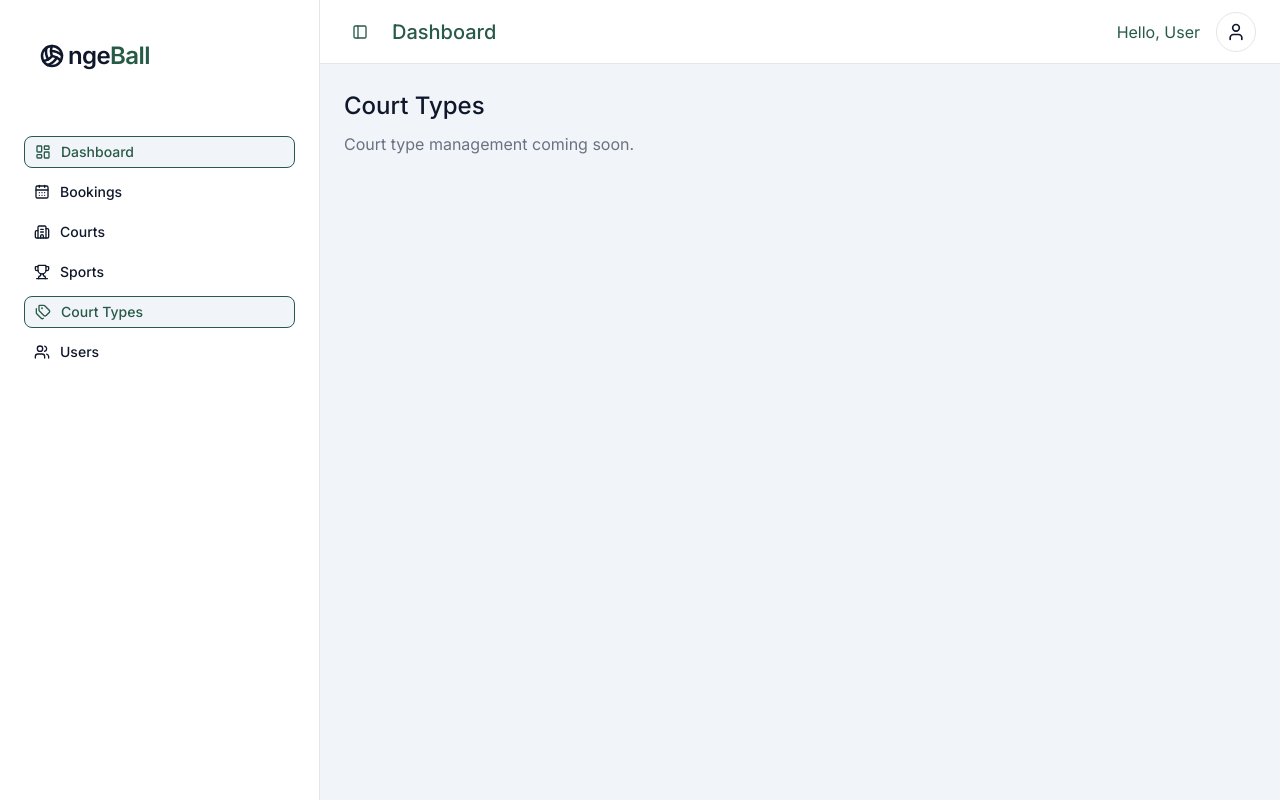
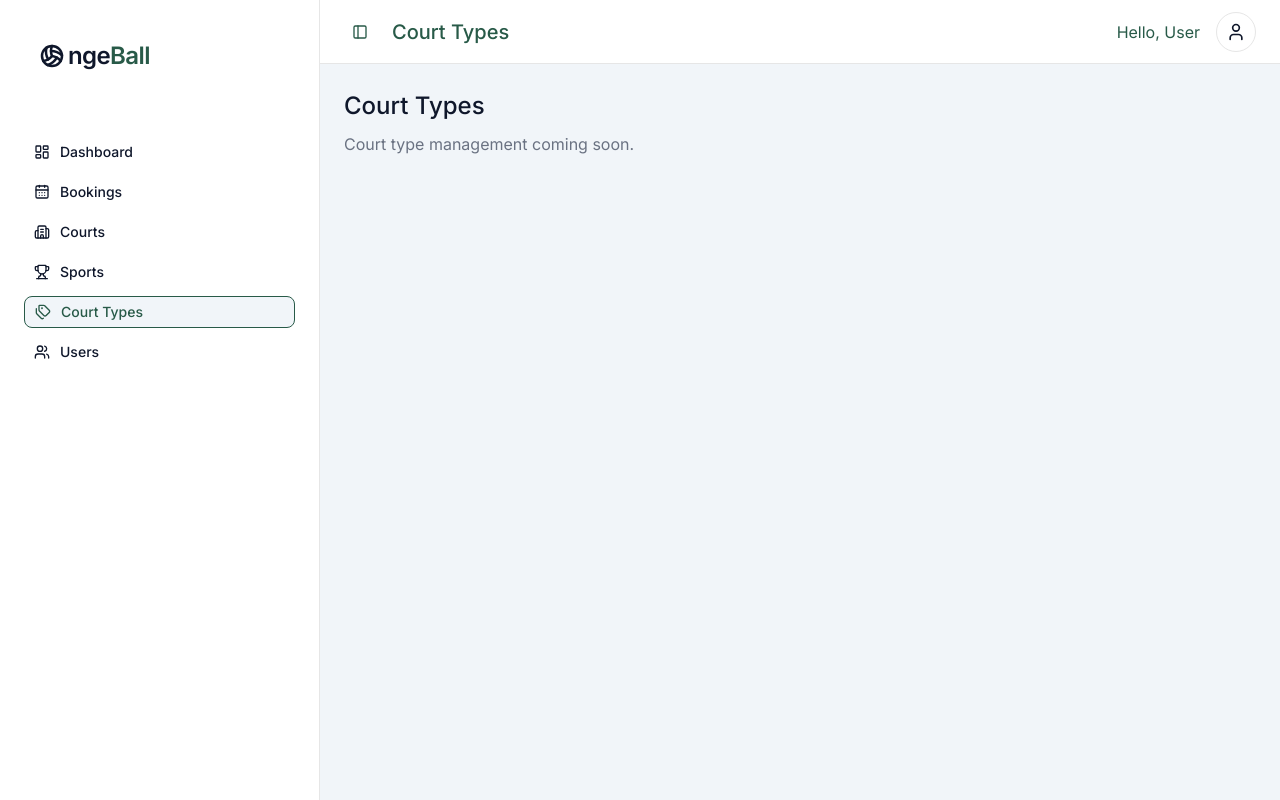
Before and after one commit to juan-dio/ngeball-app, a Next.js app: page /admin/court-types in a window 1280 px wide. Built offline with nearby package versions, Linux system fonts and the light colour scheme.

Commit message:
fix(admin): fix sidebar active link check for dashboard route

```diff
--- a/src/components/admin/admin-shell.tsx
+++ b/src/components/admin/admin-shell.tsx
@@ -45,6 +45,9 @@ const ADMIN_NAV_ITEMS: AdminNavItem[] = [
 ];
 
 function isActivePathname(pathname: string, href: string) {
+  if (href === "/admin") {
+    return pathname === "/admin";
+  }
   return pathname === href || pathname.startsWith(`${href}/`);
 }
 
```
